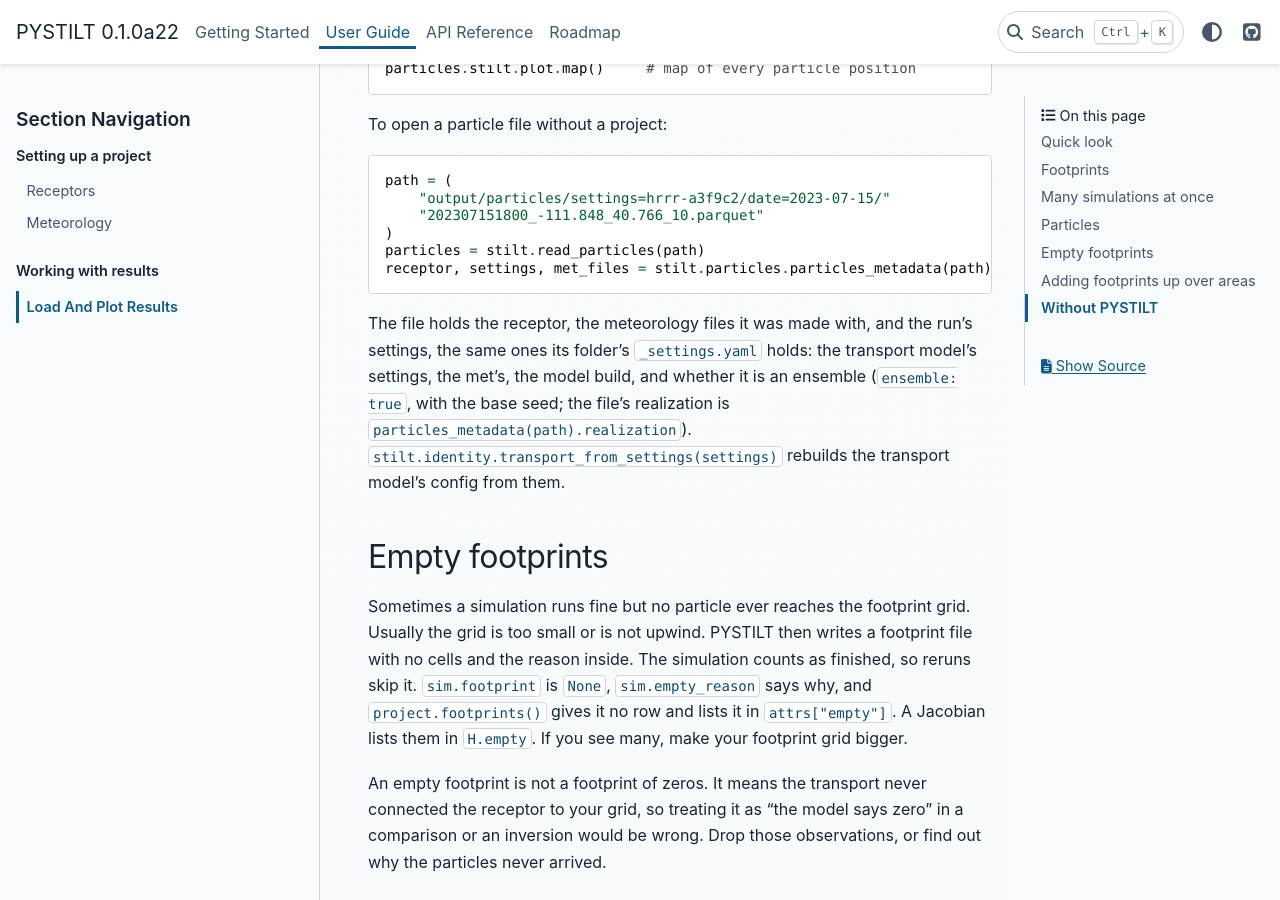
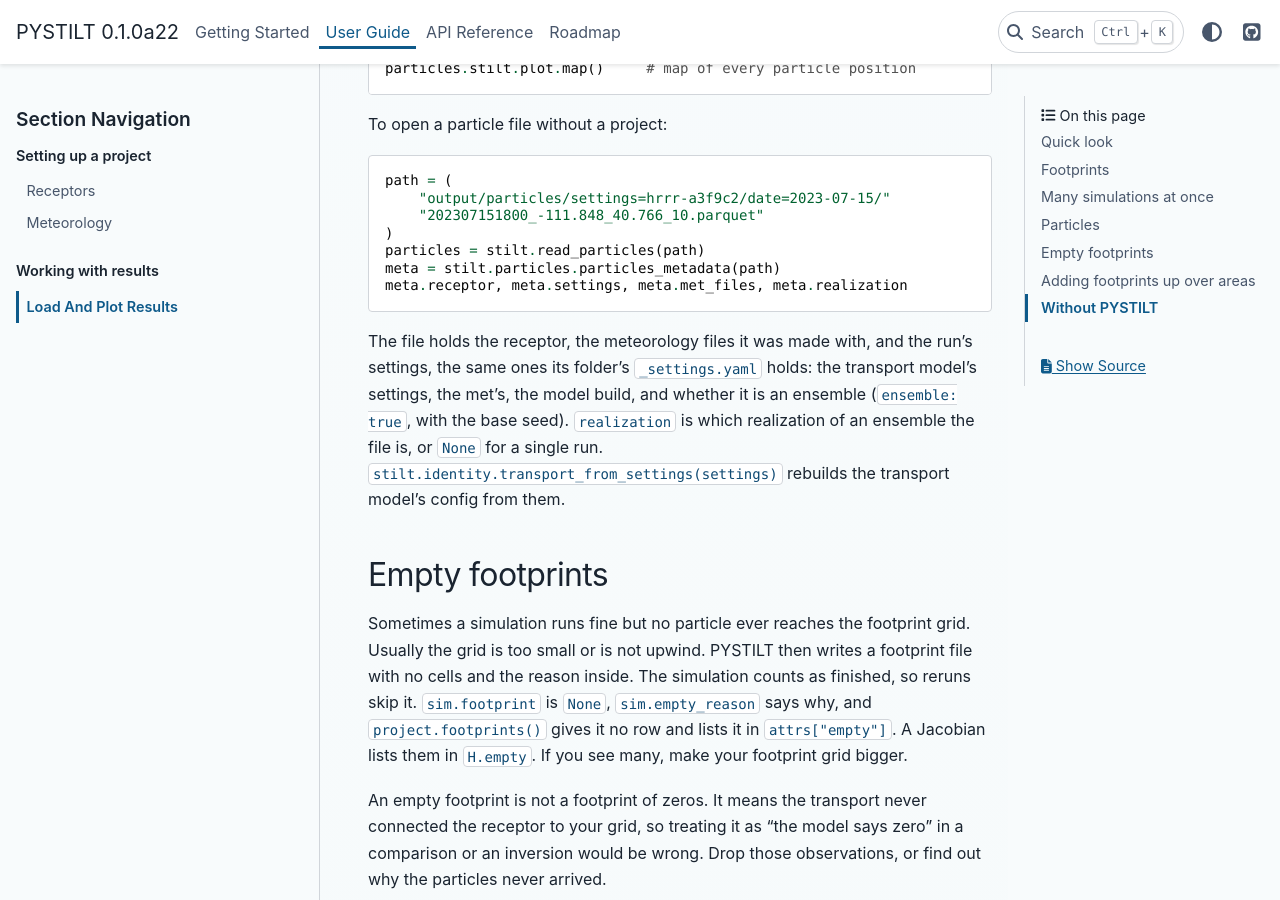
Before and after one commit to fbirds5230/runtraj, a Sphinx documentation site: the page built from docs/guides/outputs.rst, in a window 1280 px wide and 900 px high, scrolled down 5247 px. Built offline with Sphinx 7.4.7 and the PyData theme 0.15.4, drawn with Linux system fonts in a browser that asks for light colours; pages that are not in the unit, such as notebooks, are missing from menus.

Commit message:
docs: examples that run as written
particles_metadata returns four fields; the satellite tutorial defines
its plume background and the air above the receptor's top; the HPC
tutorial submits with stilt submit, since stilt run waits; users run a
subset with project.run(receptors=...), not run_receptors; a project
needs at least one variant; kernel tables are added with
project.add_table; an ensemble is one variant and one folder.

Refs jmineau/PYSTILT#171 (group M)

```diff
--- a/docs/guides/outputs.rst
+++ b/docs/guides/outputs.rst
@@ -260,13 +260,15 @@ To open a particle file without a project:
        "202307151800_-111.848_40.766_10.parquet"
    )
    particles = stilt.read_particles(path)
-   receptor, settings, met_files = stilt.particles.particles_metadata(path)
+   meta = stilt.particles.particles_metadata(path)
+   meta.receptor, meta.settings, meta.met_files, meta.realization
 
 The file holds the receptor, the meteorology files it was made with, and
 the run's settings, the same ones its folder's ``_settings.yaml`` holds:
 the transport model's settings, the met's, the model build, and whether
-it is an ensemble (``ensemble: true``, with the base seed; the file's
-realization is ``particles_metadata(path).realization``).
+it is an ensemble (``ensemble: true``, with the base seed). ``realization``
+is which realization of an ensemble the file is, or ``None`` for a single
+run.
 ``stilt.identity.transport_from_settings(settings)``
 rebuilds the transport model's config from them.
 
```
Also changed, not shown: 2 other files.
